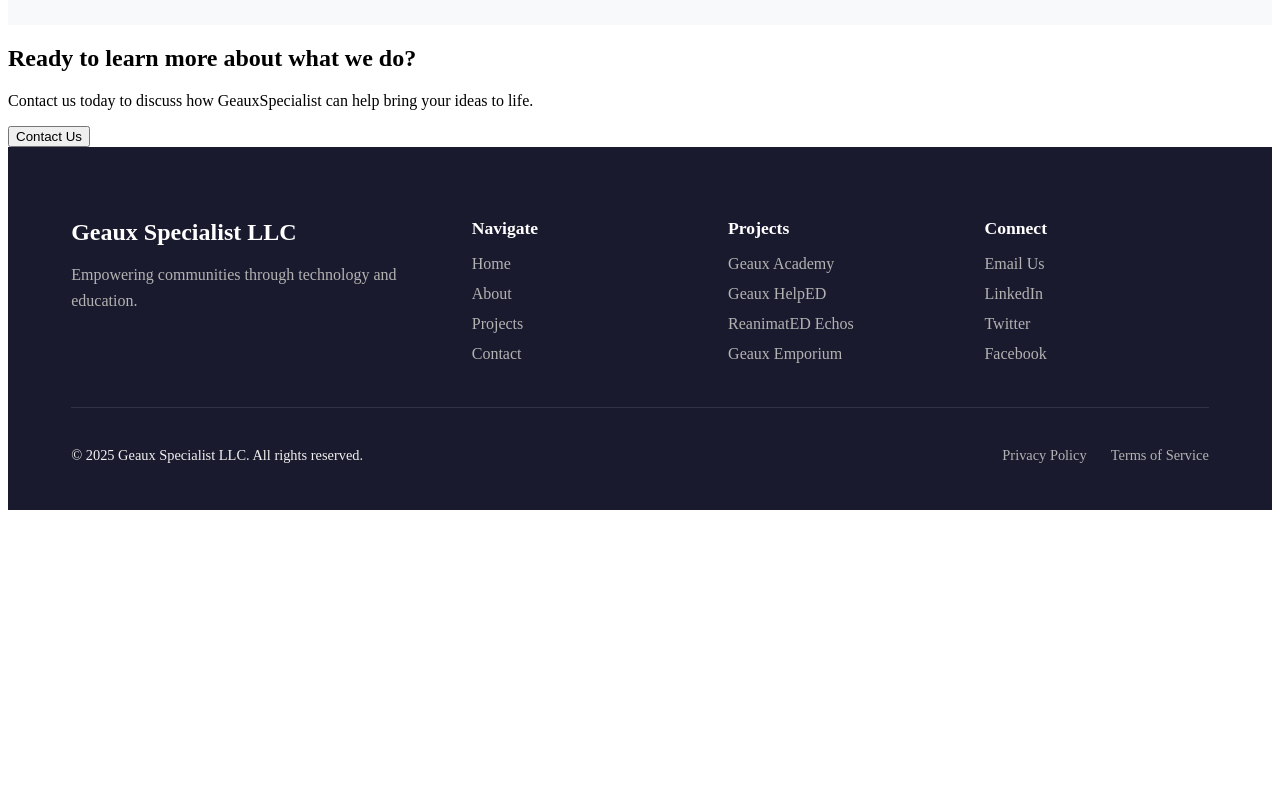
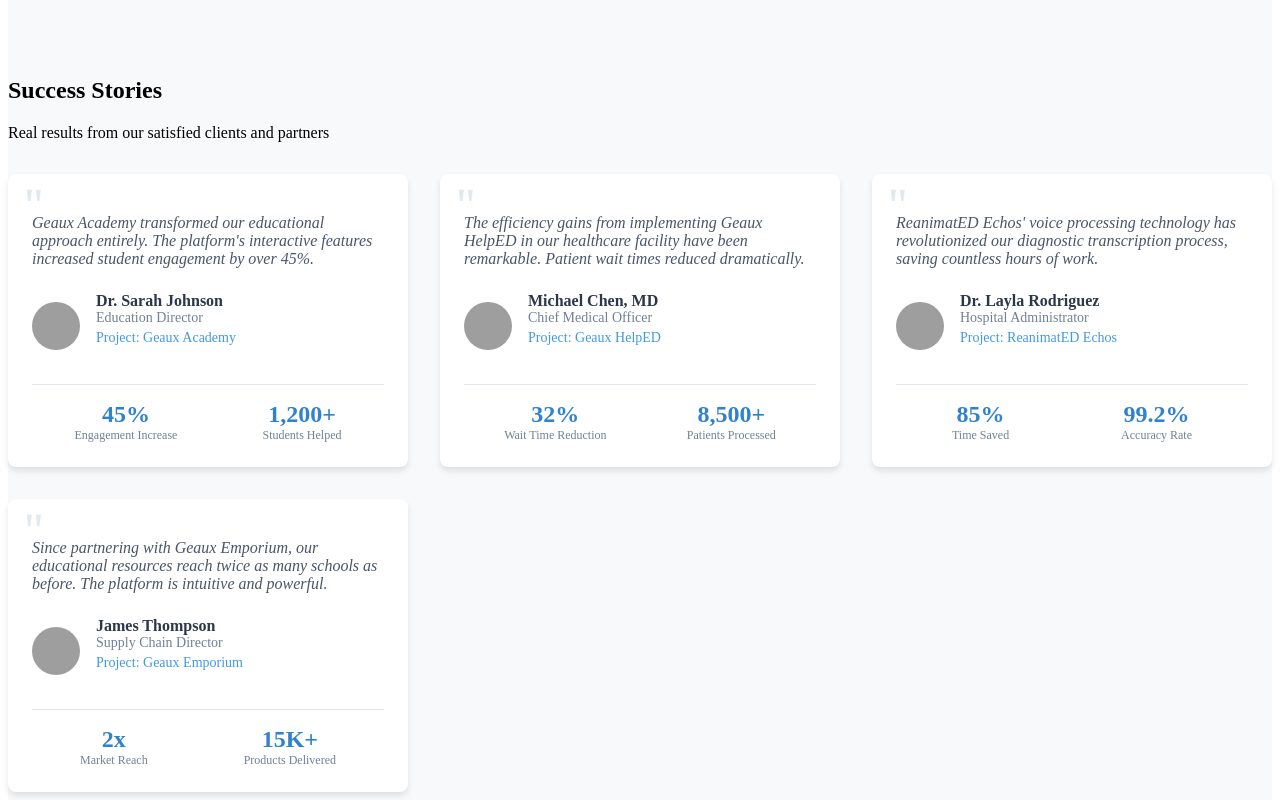
Before and after one commit to Geaux-Specialist-L-L-C/GS-MVP, a Next.js app: page / in a window 1280 px wide. Shown: the part 760-1560 px from the top of the page. Before the commit the page ends 1278 px from the top, so only its background shows below. Built offline with nearby package versions, Linux system fonts and the light colour scheme; grey boxes are pictures that could not be loaded.

Commit message:
Add TestimonialsSection component with styles and sample data

```diff
--- /dev/null
+++ b/src/components/sections/TestimonialsSection.jsx
@@ -0,0 +1,50 @@
+import React from 'react';
+import styles from '../../styles/TestimonialsSection.module.css';
+
+const TestimonialsSection = ({ title, subtitle, testimonials }) => {
+  return (
+    <section className={styles.testimonialSection}>
+      <div className="container mx-auto px-4 py-16">
+        <div className="text-center mb-12">
+          <h2 className="text-3xl font-bold mb-4">{title}</h2>
+          {subtitle && <p className="text-xl text-gray-600">{subtitle}</p>}
+        </div>
+
+        <div className={styles.testimonialGrid}>
+          {testimonials.map((testimonial, index) => (
+            <div key={index} className={styles.testimonialCard}>
+              <div className={styles.testimonialContent}>
+                <div className={styles.quoteIcon}>"</div>
+                <p className={styles.quote}>{testimonial.quote}</p>
+                <div className={styles.testimonialFooter}>
+                  {testimonial.image && (
+                    <div className={styles.avatar}>
+                      <img src={testimonial.image} alt={testimonial.name} />
+                    </div>
+                  )}
+                  <div className={styles.testimonialAuthor}>
+                    <h4 className={styles.name}>{testimonial.name}</h4>
+                    {testimonial.role && <p className={styles.role}>{testimonial.role}</p>}
+                    {testimonial.project && <p className={styles.project}>Project: {testimonial.project}</p>}
+                  </div>
+                </div>
+                {testimonial.metrics && (
+                  <div className={styles.metrics}>
+                    {testimonial.metrics.map((metric, idx) => (
+                      <div key={idx} className={styles.metric}>
+                        <span className={styles.metricValue}>{metric.value}</span>
+                        <span className={styles.metricLabel}>{metric.label}</span>
+                      </div>
+                    ))}
+                  </div>
+                )}
+              </div>
+            </div>
+          ))}
+        </div>
+      </div>
+    </section>
+  );
+};
+
+export default TestimonialsSection;
--- a/src/pages/index.js
+++ b/src/pages/index.js
@@ -5,6 +5,7 @@ import Hero from '../components/sections/Hero';
 import Button from '../components/ui/Button';
 
 const FeaturesSection = dynamic(() => import('../components/sections/FeaturesSection'), { ssr: false });
+const TestimonialsSection = dynamic(() => import('../components/sections/TestimonialsSection'), { ssr: false });
 
 export default function Home() {
   const features = [
@@ -30,6 +31,53 @@ export default function Home() {
     },
   ];
 
+  const testimonials = [
+    {
+      quote: "Geaux Academy transformed our educational approach entirely. The platform's interactive features increased student engagement by over 45%.",
+      name: "Dr. Sarah Johnson",
+      role: "Education Director",
+      project: "Geaux Academy",
+      image: "/images/testimonials/sarah-johnson.jpg",
+      metrics: [
+        { value: "45%", label: "Engagement Increase" },
+        { value: "1,200+", label: "Students Helped" }
+      ]
+    },
+    {
+      quote: "The efficiency gains from implementing Geaux HelpED in our healthcare facility have been remarkable. Patient wait times reduced dramatically.",
+      name: "Michael Chen, MD",
+      role: "Chief Medical Officer",
+      project: "Geaux HelpED",
+      image: "/images/testimonials/michael-chen.jpg",
+      metrics: [
+        { value: "32%", label: "Wait Time Reduction" },
+        { value: "8,500+", label: "Patients Processed" }
+      ]
+    },
+    {
+      quote: "ReanimatED Echos' voice processing technology has revolutionized our diagnostic transcription process, saving countless hours of work.",
+      name: "Dr. Layla Rodriguez",
+      role: "Hospital Administrator",
+      project: "ReanimatED Echos",
+      image: "/images/testimonials/layla-rodriguez.jpg",
+      metrics: [
+        { value: "85%", label: "Time Saved" },
+        { value: "99.2%", label: "Accuracy Rate" }
+      ]
+    },
+    {
+      quote: "Since partnering with Geaux Emporium, our educational resources reach twice as many schools as before. The platform is intuitive and powerful.",
+      name: "James Thompson",
+      role: "Supply Chain Director",
+      project: "Geaux Emporium",
+      image: "/images/testimonials/james-thompson.jpg",
+      metrics: [
+        { value: "2x", label: "Market Reach" },
+        { value: "15K+", label: "Products Delivered" }
+      ]
+    }
+  ];
+
   return (
     <Layout title="Home">
       <Hero
@@ -44,6 +92,12 @@ export default function Home() {
         title="Our Projects"
         subtitle="Discover the innovative solutions we're building to address real-world challenges."
         features={features}
+      />
+
+      <TestimonialsSection
+        title="Success Stories"
+        subtitle="Real results from our satisfied clients and partners"
+        testimonials={testimonials}
       />
 
       <section className="cta-section">
--- /dev/null
+++ b/src/styles/TestimonialsSection.module.css
@@ -0,0 +1,116 @@
+.testimonialSection {
+  background-color: #f8f9fa;
+  padding: 2rem 0;
+}
+
+.testimonialGrid {
+  display: grid;
+  grid-template-columns: repeat(auto-fill, minmax(300px, 1fr));
+  gap: 2rem;
+  margin: 2rem 0;
+}
+
+.testimonialCard {
+  background-color: white;
+  border-radius: 0.5rem;
+  box-shadow: 0 4px 6px rgba(0, 0, 0, 0.1);
+  overflow: hidden;
+  transition: transform 0.3s ease, box-shadow 0.3s ease;
+}
+
+.testimonialCard:hover {
+  transform: translateY(-5px);
+  box-shadow: 0 10px 15px rgba(0, 0, 0, 0.1);
+}
+
+.testimonialContent {
+  padding: 1.5rem;
+  position: relative;
+}
+
+.quoteIcon {
+  font-size: 3rem;
+  color: #e2e8f0;
+  position: absolute;
+  top: 0.5rem;
+  left: 1rem;
+  font-family: Georgia, serif;
+  line-height: 1;
+}
+
+.quote {
+  font-style: italic;
+  color: #4a5568;
+  margin-bottom: 1.5rem;
+  position: relative;
+  z-index: 1;
+}
+
+.testimonialFooter {
+  display: flex;
+  align-items: center;
+  margin-top: 1rem;
+}
+
+.avatar {
+  width: 3rem;
+  height: 3rem;
+  border-radius: 50%;
+  overflow: hidden;
+  margin-right: 1rem;
+  flex-shrink: 0;
+}
+
+.avatar img {
+  width: 100%;
+  height: 100%;
+  object-fit: cover;
+}
+
+.testimonialAuthor {
+  flex: 1;
+}
+
+.name {
+  font-weight: bold;
+  margin: 0;
+  color: #2d3748;
+}
+
+.role {
+  font-size: 0.875rem;
+  color: #718096;
+  margin: 0;
+}
+
+.project {
+  font-size: 0.875rem;
+  color: #4299e1;
+  margin-top: 0.25rem;
+}
+
+.metrics {
+  display: flex;
+  justify-content: space-around;
+  margin-top: 1.5rem;
+  border-top: 1px solid #e2e8f0;
+  padding-top: 1rem;
+}
+
+.metric {
+  display: flex;
+  flex-direction: column;
+  align-items: center;
+  text-align: center;
+}
+
+.metricValue {
+  font-size: 1.5rem;
+  font-weight: bold;
+  color: #3182ce;
+}
+
+.metricLabel {
+  font-size: 0.75rem;
+  color: #718096;
+}
```
Also changed, not shown: 1 other file (tests, documents, lock files or other folders).
